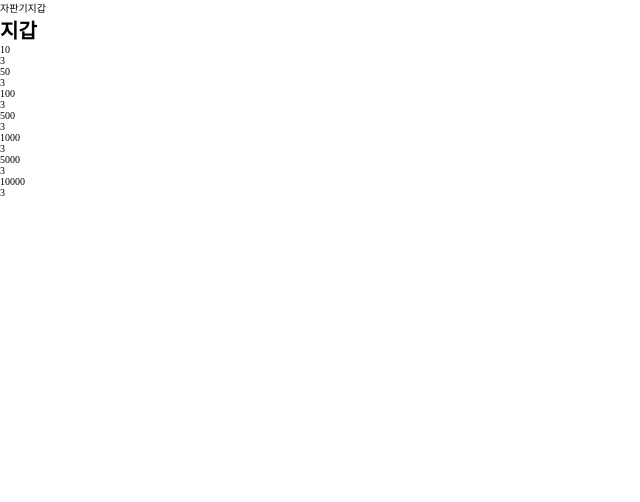
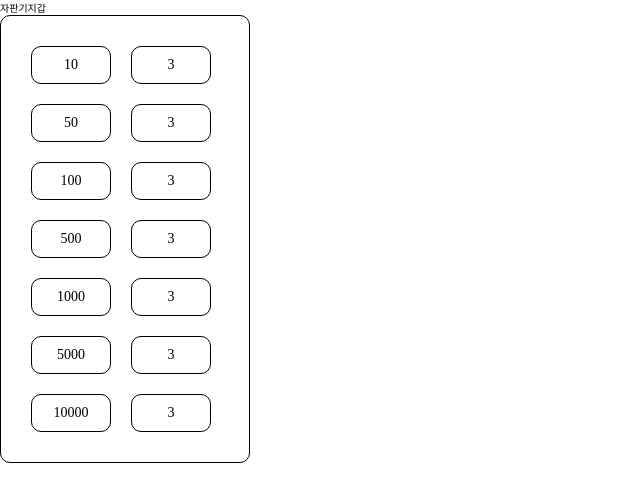
Before and after one commit to codesquad-members-2022/fe-vm, a React (Create React App) app: page /wallet in a window 1280 px wide. Shown: the top 502 px of the page, without its empty margins (0-640 px from the left). Built offline with nearby package versions, Linux system fonts and the light colour scheme.

Commit message:
feat: 지갑 스타일링

```diff
--- a/src/components/recordBoard/RecordBoard.style.js
+++ b/src/components/recordBoard/RecordBoard.style.js
@@ -5,6 +5,7 @@ const RecordContainer = styled(RoundBorder)`
     width: 300px;
     height: 400px;
     overflow-y: scroll;
+    padding: 10px;
 `;
 
 export { RecordContainer };
--- /dev/null
+++ b/src/routes/Wallet.Style.js
@@ -0,0 +1,24 @@
+import styled from "styled-components";
+import { RoundBorder } from "../GlobalStyle";
+
+const WalletWrapper = styled(RoundBorder)`
+    display: flex;
+    flex-direction: column;
+    padding: 30px;
+    width: 250px;
+    gap: 20px;
+`;
+
+const WalletItemContainer = styled.div`
+    display: flex;
+    gap: 20px;
+`;
+
+const WalletItem = styled(RoundBorder)`
+    width: 80px;
+    font-size: 1.4rem;
+    padding: 10px;
+    text-align: center;
+`;
+
+export { WalletWrapper, WalletItemContainer, WalletItem };
--- a/src/routes/Wallet.jsx
+++ b/src/routes/Wallet.jsx
@@ -1,25 +1,21 @@
 import { useOutletContext } from "react-router-dom";
 import { v4 as uuid } from "uuid";
+import { WalletWrapper, WalletItemContainer, WalletItem } from "./Wallet.Style";
 
 function Wallet() {
     const { wallet } = useOutletContext();
     const walletState = [];
 
-    for (let key of Object.keys(wallet)) {
+    for (let moneyUnit of Object.keys(wallet)) {
         walletState.push(
-            <li key={uuid()}>
-                <div>{key}</div>
-                <div>{wallet[key]}</div>
-            </li>
+            <WalletItemContainer key={uuid()}>
+                <WalletItem>{moneyUnit}</WalletItem>
+                <WalletItem>{wallet[moneyUnit]}</WalletItem>
+            </WalletItemContainer>
         );
     }
 
-    return (
-        <>
-            <h1>지갑</h1>
-            <ul>{walletState}</ul>
-        </>
-    );
+    return <WalletWrapper>{walletState}</WalletWrapper>;
 }
 
 export default Wallet;
```
